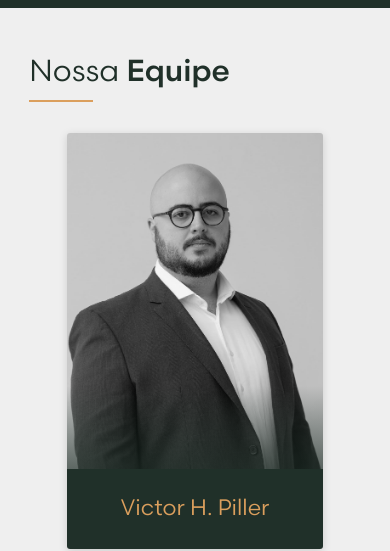
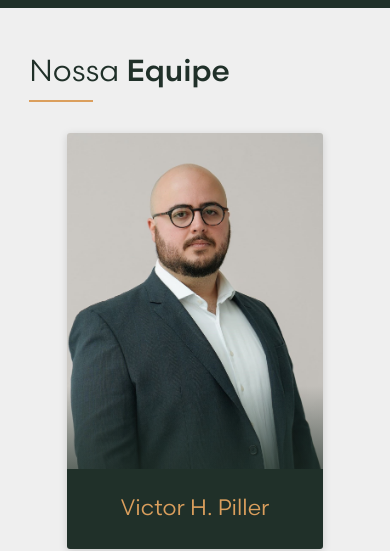
Before and after one commit to joaopiller/PFMP, a React (Vite) app: page / in a window 390 px wide. Shown: the part 2920-3471 px from the top of the page. Built offline with nearby package versions, Linux system fonts and the light colour scheme.

Commit message:
fix: card membro cor

```diff
--- a/src/components/CardMembro/styles.module.css
+++ b/src/components/CardMembro/styles.module.css
@@ -70,3 +70,9 @@
   box-sizing: border-box;
   line-height: 1.5rem;
 }
+
+@media (max-width: 631px) {
+  .equipeMember img {
+    filter: grayscale(0%);
+  }
+}
```
